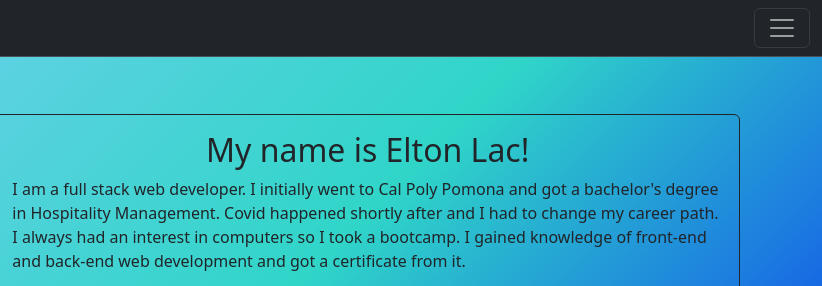
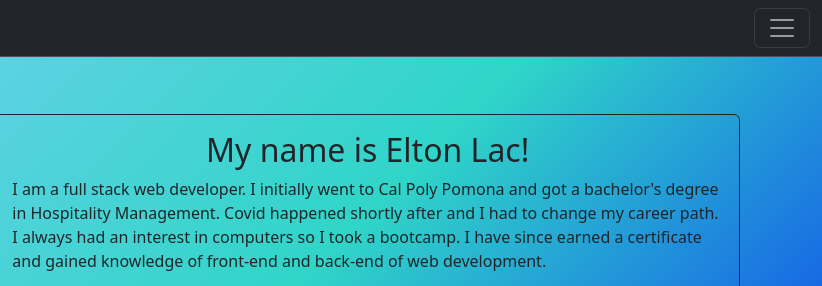
Before and after one commit to eelac/basicportfolio, a plain HTML site: page index.html in a window 1280 px wide. Shown: the top 286 px of the page, 458-1280 px from the left. Drawn offline with nearby package versions, Linux system fonts and the light colour scheme.

Commit message:
Changed wording of about me

```diff
--- a/index.html
+++ b/index.html
@@ -87,8 +87,9 @@
                     Poly Pomona and got a bachelor's degree in Hospitality
                     Management. Covid happened shortly after and I had to change
                     my career path. I always had an interest in computers so I
-                    took a bootcamp. I gained knowledge of front-end and
-                    back-end web development and got a certificate from it.
+                    took a bootcamp. I have since earned a certificate and
+                    gained knowledge of front-end and back-end of web
+                    development.
                   </p>
                   <hr
                     style="
```
